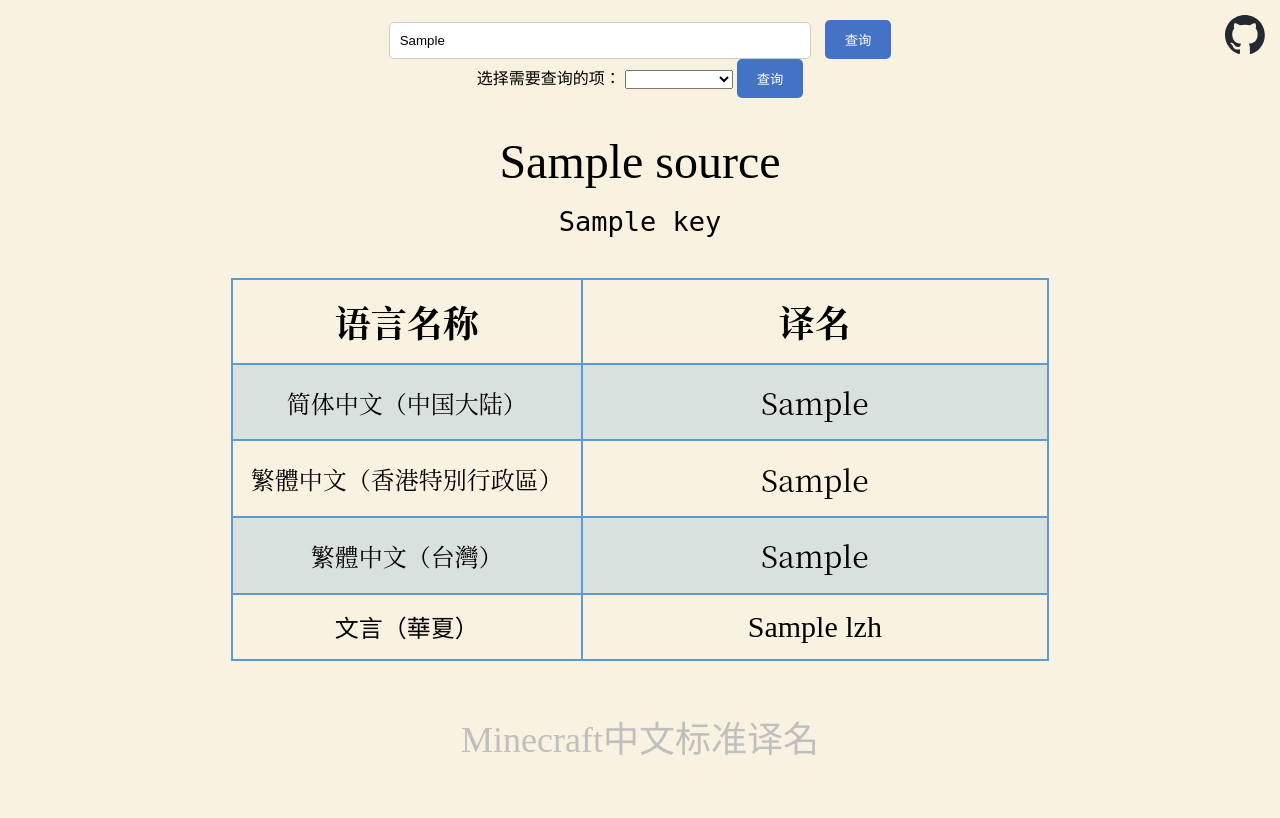
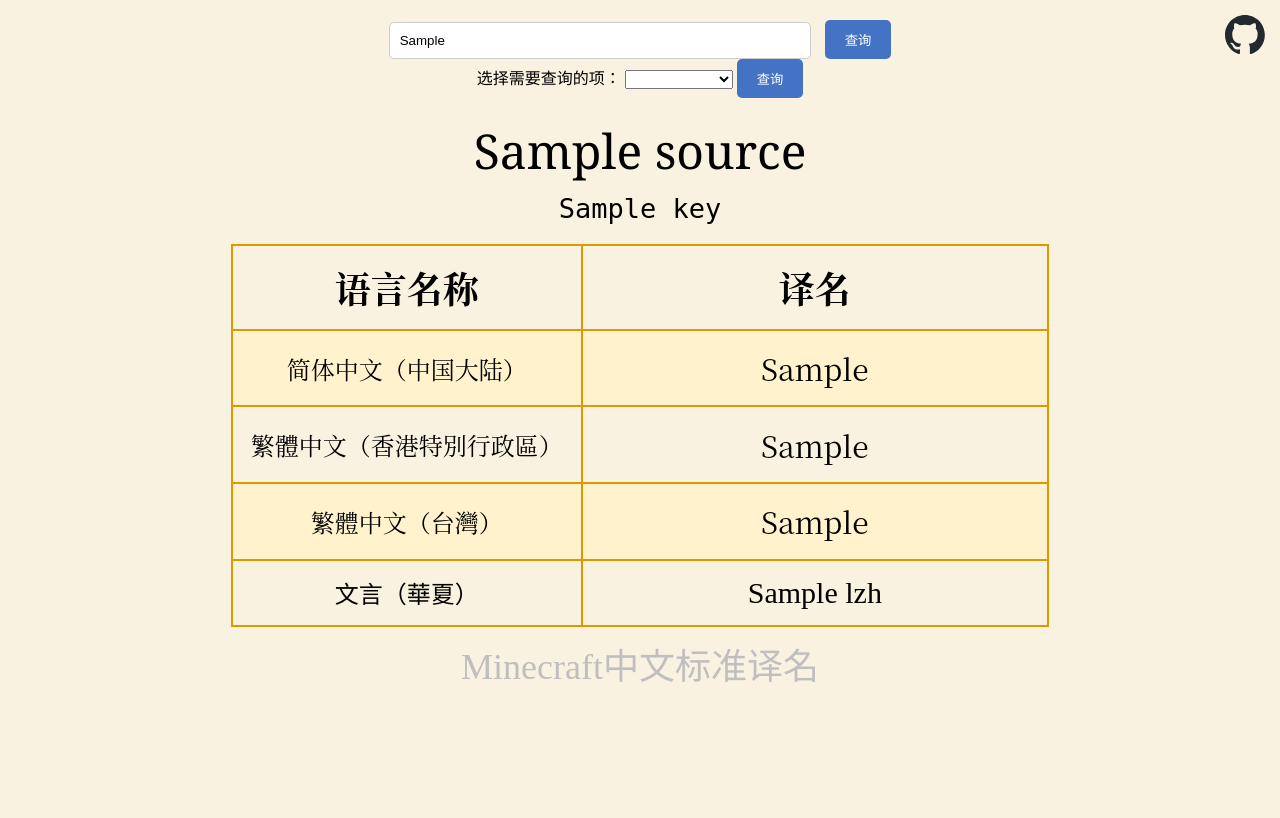
Before and after one commit to SkyEye-FAST/minecraft_translation_flask, a Flask app: template templates/index.html in a window 1280 px wide. Run offline with Flask 3, Linux system fonts and the light colour scheme; the template is opened without the code that fills it: most values are stand-ins (such as "Sample title", 1, 10 or a date in 2020); some libraries are stand-ins or nearby versions.

Commit message:
Style Optimization (WIP)

```diff
--- a/static/style.css
+++ b/static/style.css
@@ -1,3 +1,49 @@
+/* noto-serif-sc - chinese-simplified_latin */
+@font-face {
+    font-display: swap;
+    font-family: 'Noto Serif SC';
+    font-style: normal;
+    font-weight: 400;
+    src: url('fonts/noto-serif-sc-v22-chinese-simplified_latin-regular.woff2') format('woff2'); /* Chrome 36+, Opera 23+, Firefox 39+, Safari 12+, iOS 10+ */
+  }
+  @font-face {
+    font-display: swap;
+    font-family: 'Noto Serif SC Medium';
+    font-style: normal;
+    font-weight: 600;
+    src: url('fonts/noto-serif-sc-v22-chinese-simplified_latin-600.woff2') format('woff2'); /* Chrome 36+, Opera 23+, Firefox 39+, Safari 12+, iOS 10+ */
+  }
+  @font-face {
+    font-display: swap;
+    font-family: 'Noto Serif SC Black';
+    font-style: normal;
+    font-weight: 900;
+    src: url('fonts/noto-serif-sc-v22-chinese-simplified_latin-900.woff2') format('woff2'); /* Chrome 36+, Opera 23+, Firefox 39+, Safari 12+, iOS 10+ */
+  }
+  /* noto-serif-hk - chinese-hongkong */
+  @font-face {
+    font-display: swap;
+    font-family: 'Noto Serif HK';
+    font-style: normal;
+    font-weight: 400;
+    src: url('fonts/noto-serif-hk-v2-chinese-hongkong-regular.woff2') format('woff2'); /* Chrome 36+, Opera 23+, Firefox 39+, Safari 12+, iOS 10+ */
+  }
+  /* noto-serif-tc - chinese-traditional */
+  @font-face {
+    font-display: swap;
+    font-family: 'Noto Serif TC';
+    font-style: normal;
+    font-weight: 400;
+    src: url('fonts/noto-serif-tc-v23-chinese-traditional-regular.woff2') format('woff2'); /* Chrome 36+, Opera 23+, Firefox 39+, Safari 12+, iOS 10+ */
+  }
+  @font-face {
+    font-display: swap;
+    font-family: 'Noto Serif TC Light';
+    font-style: normal;
+    font-weight: 300;
+    src: url('fonts/noto-serif-tc-v23-chinese-traditional-300.woff2') format('woff2'); /* Chrome 36+, Opera 23+, Firefox 39+, Safari 12+, iOS 10+ */
+  }
+
   body {
       background-color: #f9f2e0;
       padding: 0;
@@ -41,7 +87,7 @@ input[type="submit"]:hover {
 
   .table-container {
       width: 1280px;
-    height: 720px;
+      min-height: 720px;
       margin: 0 auto;
       position: relative;
       background-color: #f9f2e0;
@@ -49,27 +95,46 @@ input[type="submit"]:hover {
 
   .title {
       text-align: center;
-    font-family: "Noto Serif CJK SC Medium", "思源宋体 SemiBold", SimSun, 'Times New Roman', Times, serif;
+      font-family: "Noto Serif CJK SC Medium", "思源宋体 SemiBold", 'Cambria', SimSun, 'Times New Roman', Times, serif;
       font-size: 48px;
-    position: absolute;
-    top: 5%;
-    left: 50%;
-    transform: translateX(-50%);
+      /* position: absolute; */
+      /* top: 5%; */
+      /* left: 50%; */
+      /* transform: translateX(-50%); */
+      padding: 20px 250px 10px 250px;
   }
 
   .subtitle {
+      margin: 0 250px 20px 250px;
       text-align: center;
       font-family: "Fira Code", monospace;
       font-size: 27px;
-    position: absolute;
+      /* position: absolute; */
       top: 15%;
       left: 50%;
-    transform: translateX(-50%);
+      /* transform: translateX(-50%); */
+      overflow: auto;
+  }
+
+  .subtitle::-webkit-scrollbar-track {
+      background: transparent;
+  }
+
+  .subtitle::-webkit-scrollbar {
+      background-color: transparent;
+      height: 7px;
+  }
+
+  .subtitle::-webkit-scrollbar-thumb {
+      border-radius: 7px;
+      -webkit-box-shadow: inset 0 0 5px rgba(0, 0, 0, 0.2);
+      background: #998d6d;
   }
 
   table {
+      margin: auto;
       border-collapse: collapse;
-    position: absolute;
+      /* position: absolute; */
       top: 25%;
       left: calc(50% - 409px);
       width: 818px;
@@ -80,16 +145,16 @@ table td,
   table th {
       padding: 10px;
       text-align: center;
-    border: 2px solid #5b9bd5;
+      border: 2px solid #de9900;
       font-size: 24px;
   }
 
   .highlight {
-    background-color: #d9e1de;
+      background-color: #fff2cc;
   }
 
   .table-header {
-    font-family: 'Noto Serif CJK SC', "思源宋体", SimSun, 'Times New Roman', Times, serif;
+      font-family: 'Noto Serif CJK SC', "思源宋体", "华文中宋", SimSun, 'Times New Roman', Times, serif;
       font-size: 36px;
   }
 
@@ -110,18 +175,19 @@ table th {
   }
 
   .lzh {
-    font-family: "一点明体", SimSun, 'Times New Roman', Times, serif;
+      font-family: "一点明体", "Noto Serif CJK TC Light", SimSun, 'Times New Roman', Times, serif;
   }
 
   .minecraft-title {
+      margin: 10px 0 10px 0;
       text-align: center;
-    font-family: "Noto Serif CJK SC Black", "思源宋体 Heavy", SimSun, 'Times New Roman', Times, serif;
+      font-family: "Noto Serif CJK SC Black", "思源宋体 Heavy", "华文中宋", SimSun, 'Times New Roman', Times, serif;
       font-size: 36px;
       color: #bfbfbf;
-    position: absolute;
+      /* position: absolute; */
       top: 85%;
       left: 50%;
-    transform: translateX(-50%);
+      /* transform: translateX(-50%); */
   }
 
   .github-link {
```
Also changed, not shown: 6 other files. Lines whose indentation alone changed are shown as unchanged.
